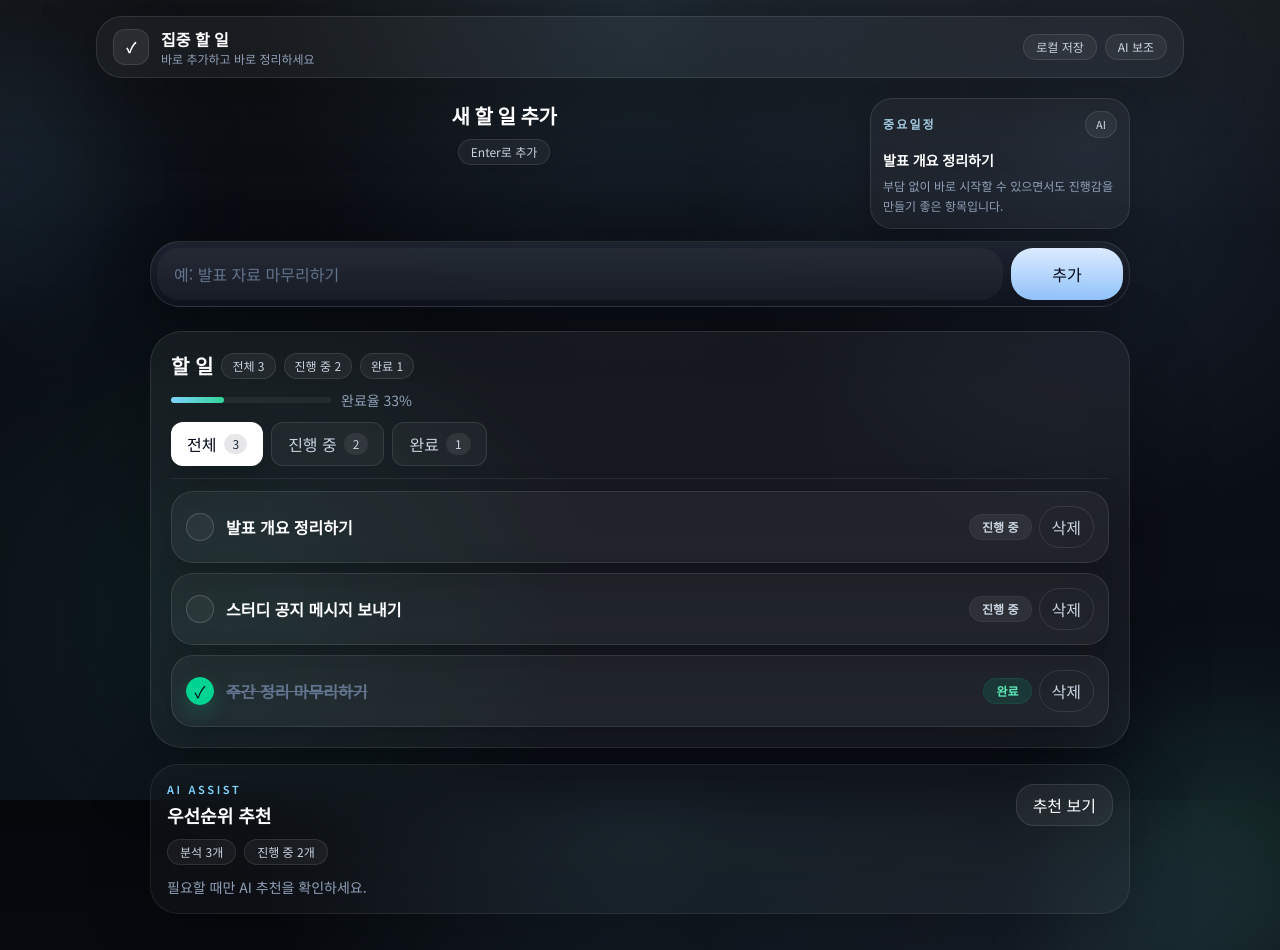
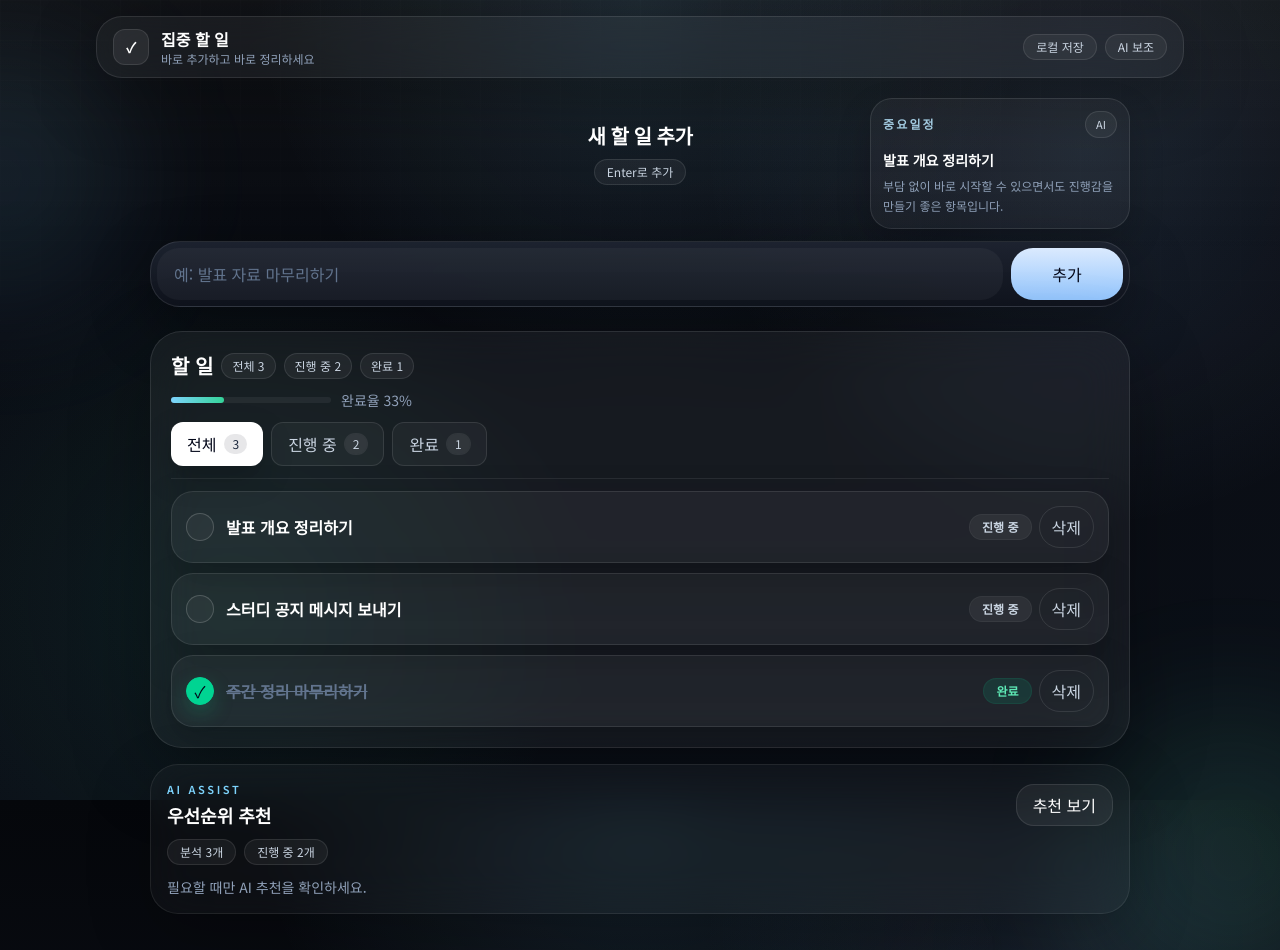
Before and after one commit to wnstn114567-lab/todolist, a Next.js app: page / in a window 1280 px wide. Built offline with nearby package versions, Linux system fonts and the light colour scheme.

Commit message:
feat: improve layout proportions

```diff
--- a/src/components/todo/todo-form.tsx
+++ b/src/components/todo/todo-form.tsx
@@ -30,8 +30,8 @@ export function TodoForm({ onAddTodo, importantTask }: TodoFormProps) {
       onSubmit={handleSubmit}
       className="mx-auto max-w-[980px] space-y-3 px-0 py-1 text-white sm:py-2"
     >
-      <div className="grid gap-3 lg:grid-cols-[minmax(0,1fr)_260px] lg:items-start">
-        <div className="space-y-2 text-center lg:pt-1">
+      <div className="grid gap-3 lg:grid-cols-[260px_minmax(0,1fr)_260px] lg:items-start">
+        <div className="space-y-2 pt-4 text-center lg:col-start-2 lg:pt-6 lg:justify-self-center">
           <h2 className="text-lg font-semibold tracking-tight sm:text-xl">
             새 할 일 추가
           </h2>
@@ -40,7 +40,7 @@ export function TodoForm({ onAddTodo, importantTask }: TodoFormProps) {
           </span>
         </div>
 
-        <div className="rounded-[22px] border border-white/10 bg-white/[0.04] p-3 text-left shadow-[0_14px_34px_rgba(0,0,0,0.2)] lg:justify-self-end">
+        <div className="rounded-[22px] border border-white/10 bg-white/[0.04] p-3 text-left shadow-[0_14px_34px_rgba(0,0,0,0.2)] lg:col-start-3 lg:justify-self-end">
           <div className="flex items-center justify-between gap-3">
             <p className="text-xs font-semibold tracking-[0.18em] text-sky-200/85 uppercase">
               중요일정
```
